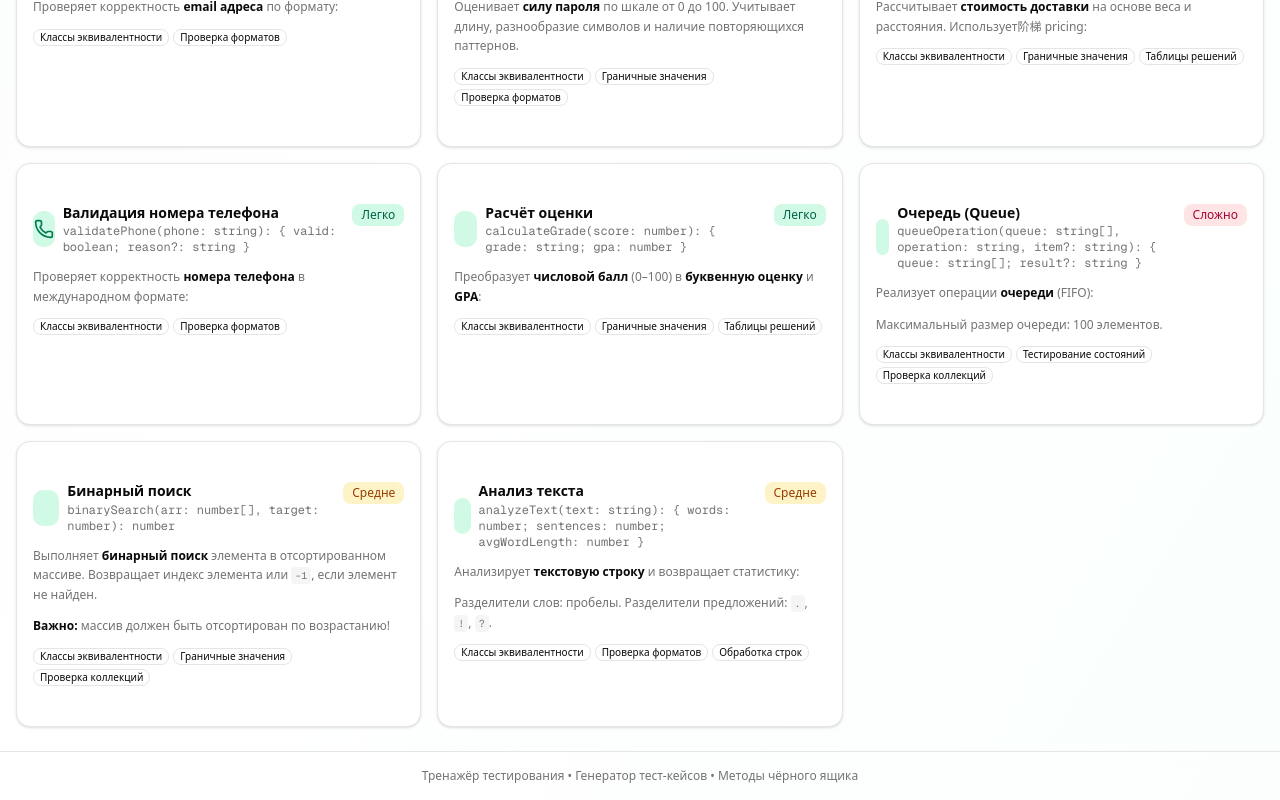
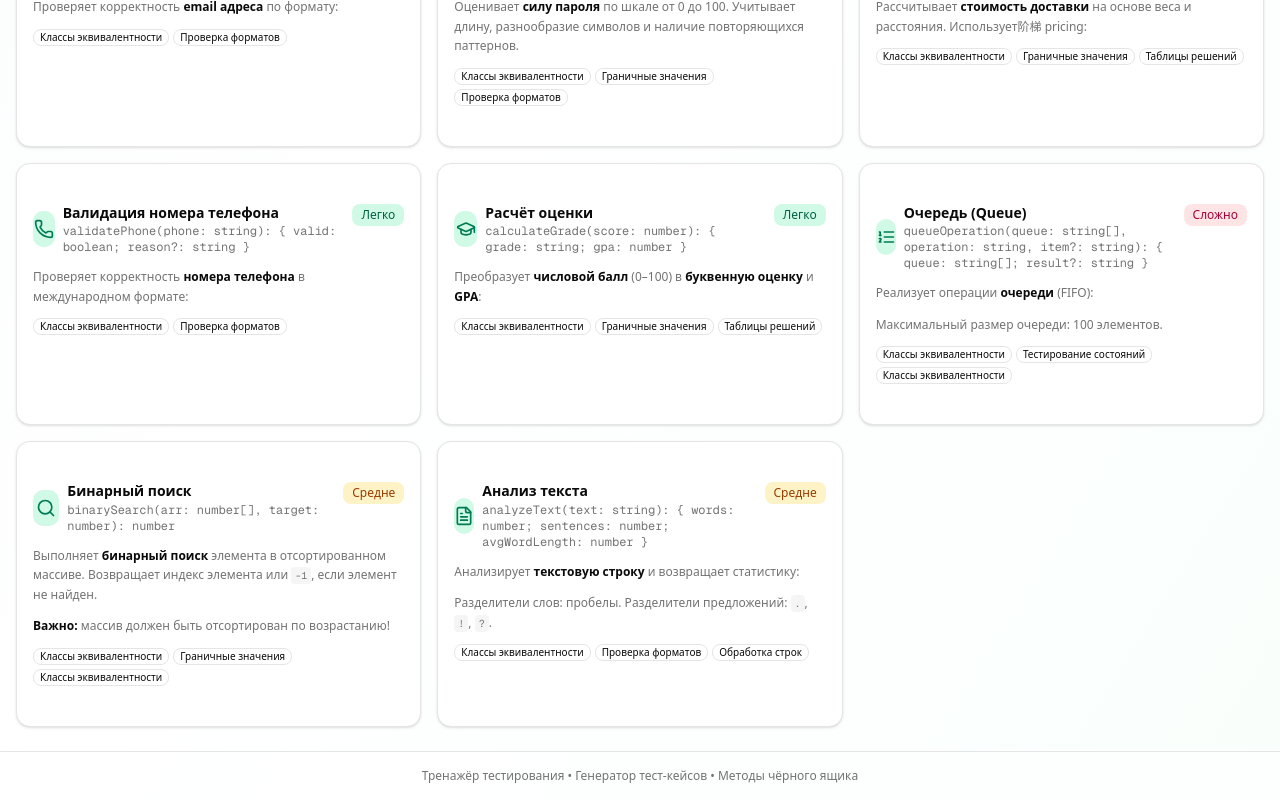
Before and after one commit to QuadDarv1ne/test-trainer, a Next.js app: page / in a window 1280 px wide. Shown: the part 1266-2066 px from the top of the page. Built offline with nearby package versions, Linux system fonts and the light colour scheme.

Commit message:
fix: add missing icons for tasks 14-17 and complete topic translation map
- Add GraduationCap, ListOrdered, Search, FileText icons for new tasks
- Add missing topic mappings for state transition, string processing, and collections

```diff
--- a/src/components/task-card.tsx
+++ b/src/components/task-card.tsx
@@ -19,6 +19,10 @@ import {
   Shield,
   Package,
   Phone,
+  GraduationCap,
+  ListOrdered,
+  Search,
+  FileText,
 } from "lucide-react";
 import { useLocale } from "@/lib/i18n.client";
 import { useAppStore } from "@/lib/store";
@@ -38,6 +42,10 @@ const taskIcons: Record<number, React.ReactNode> = {
   11: <Shield className="h-5 w-5" />,
   12: <Package className="h-5 w-5" />,
   13: <Phone className="h-5 w-5" />,
+  14: <GraduationCap className="h-5 w-5" />,
+  15: <ListOrdered className="h-5 w-5" />,
+  16: <Search className="h-5 w-5" />,
+  17: <FileText className="h-5 w-5" />,
 };
 
 const TOPIC_I18N_MAP: Record<string, string | undefined> = {
@@ -49,6 +57,9 @@ const TOPIC_I18N_MAP: Record<string, string | undefined> = {
   "Комбинаторное тестирование": "topic_combinatorial",
   "Проверка форматов": "topic_formats",
   "Таблицы решений": "topic_decision_tables",
+  "Тестирование состояний": "topic_state_transition",
+  "Обработка строк": "topic_string_processing",
+  "Проверка коллекций": "topic_ec",
 };
 
 interface TaskCardProps {
```
